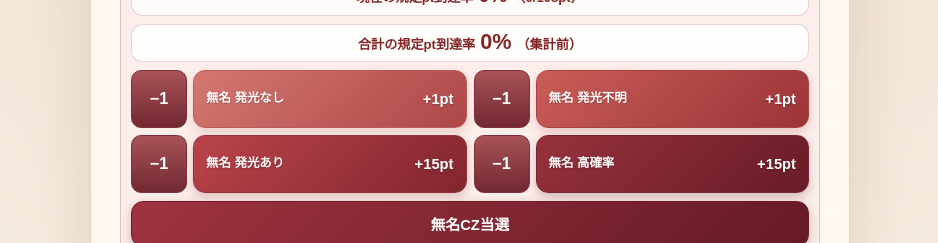
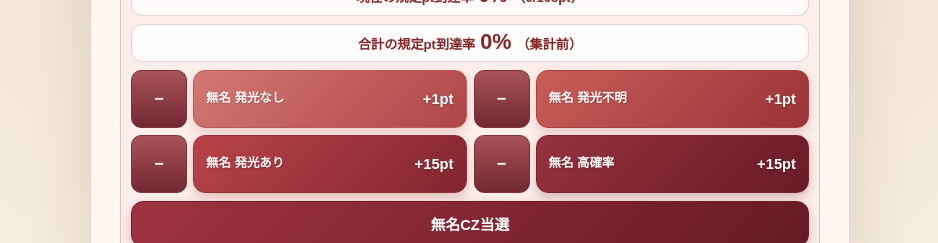
Before and after one commit to umedademu/suisoku, a Next.js app: page /kabaneri2 in a window 1280 px wide. Shown: the part 380-623 px from the top of the page, without its empty margins (170-1108 px from the left). Built offline with nearby package versions, Linux system fonts and the light colour scheme.

Commit message:
カバネリ2の取り消しボタン表記を変更

```diff
--- a/app/kabaneri2/page.tsx
+++ b/app/kabaneri2/page.tsx
@@ -1388,7 +1388,7 @@ export default function Kabaneri2Page() {
                             type="button"
                             onClick={() => handleCharacterPointDecrement(group, button)}
                           >
-                            −1
+                            −
                           </button>
                           <button
                             aria-label={`${group.character} ${button.label} ${button.points}pt加算`}
--- a/lib/app-info.ts
+++ b/lib/app-info.ts
@@ -1,3 +1,3 @@
-export const APP_VERSION = "0.93";
+export const APP_VERSION = "0.94";
 
 export const APP_TITLE = `推測ツールv${APP_VERSION}`;
```
Also changed, not shown: 1 other file (tests, documents, lock files or other folders).
